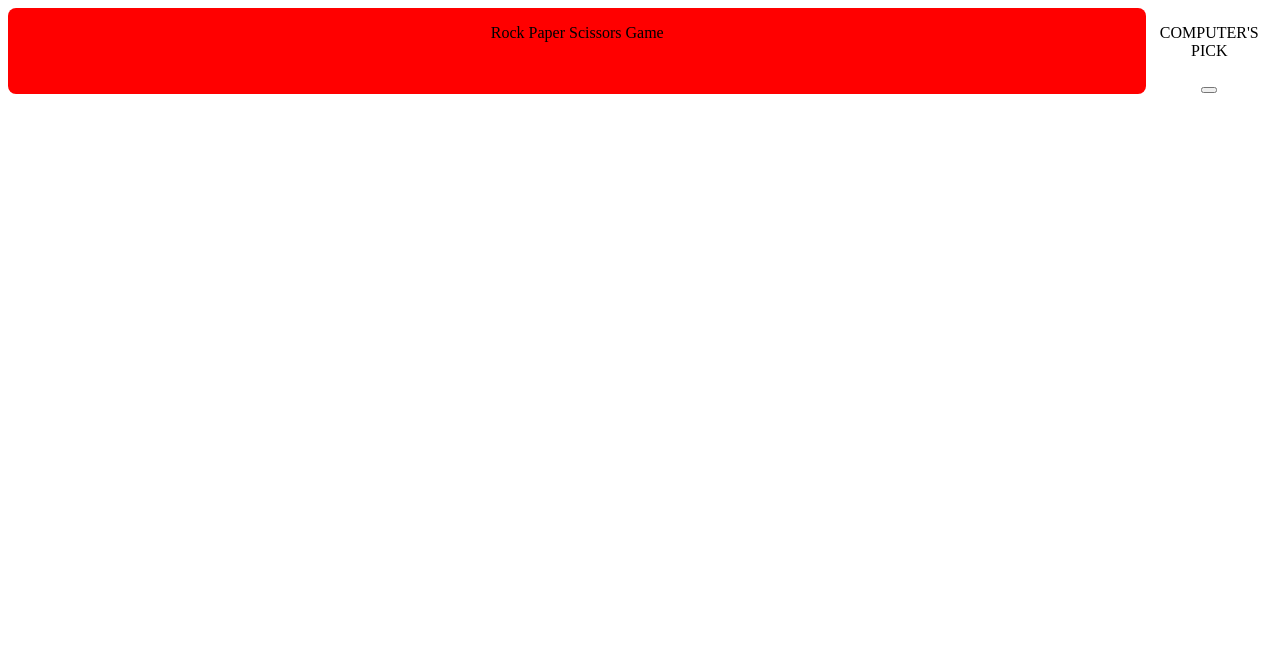
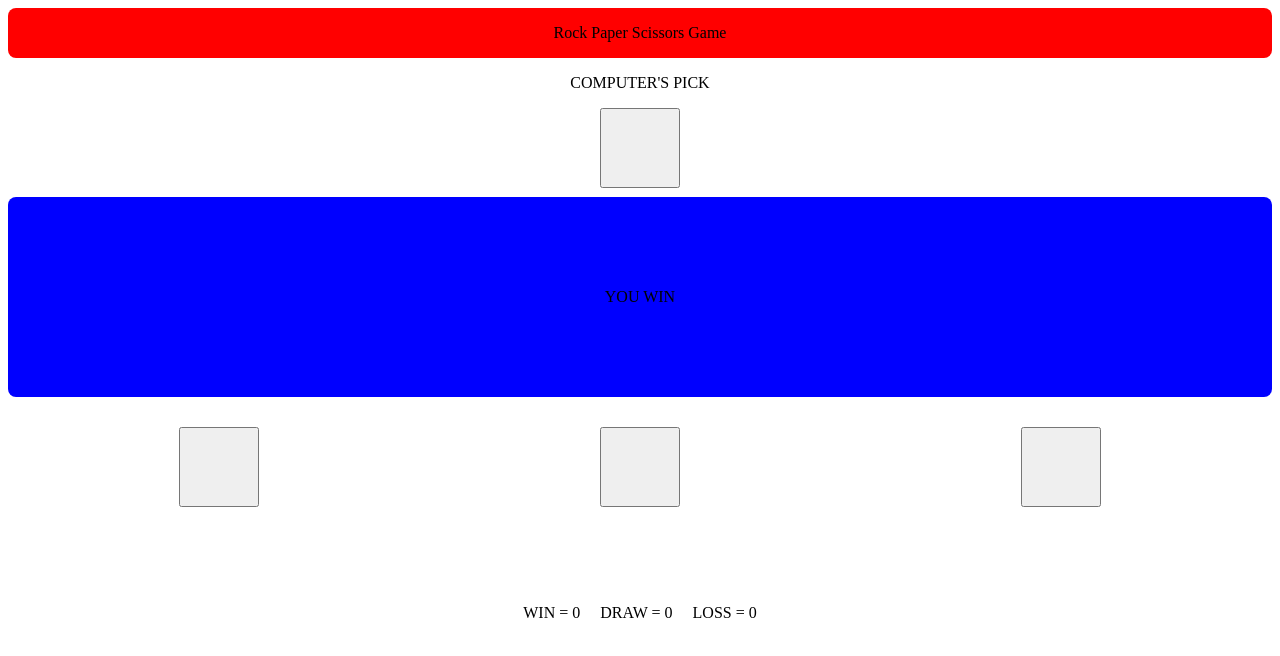
Before and after one commit to AayushHalwai/SPR-game, a plain HTML site: page index.html in a window 1280 px wide. Drawn offline with Linux system fonts and the light colour scheme.

Commit message:
adding html and css

```diff
--- a/index.html
+++ b/index.html
@@ -14,9 +14,36 @@
         <div id="game-box">
             <div id="computer-pick-div">
                 <p> COMPUTER'S PICK</p>
-                <div id="computer-pick"><button class="computer-btn"></button></div>
+                <div id="computer-pick"><button class="computer-btn"></button>
+                </div>
             </div>
+                    <div id="game-info">
+                        <p id="game-info-para"> YOU WIN</p>
+                    </div>
+
+                <div id="user-pick">
+                    <div id="user-pick-rock"><button class="user-btn"></button>
+                    </div>
+
+                        <div id="user-pick-paper"><button class="user-btn"></button>
+                        </div>
+
+                            <div id="user-pick-scissors"><button class="user-btn"></button>
+                            </div>
+
+
+
+
+                </div>
+
         </div>
+                <div>
+                    <div id="game-score">
+                    <p id="game-win">WIN = 0</p>
+                    <p id="game-draw">DRAW = 0</p>
+                    <p id="game-loss">LOSS = 0</p>
+                </div>
+            </div>
    </div>
 
 
--- a/style.css
+++ b/style.css
@@ -1,14 +1,43 @@
 #container{
     display: flex;
-    text-align: center;
+    flex-direction: column;
+    width: 100%;
+
+
 }
 #header{
     background-color: red;
     width: 100%;
     border-radius: 8px;
+    text-align: center;
+}
+#computer-pick-div{
+    display: flex;
+    align-items: center;
+    flex-direction: column;
+}
+button{
+    height: 80px;
+    width: 80px;
+}
 
+#game-info{
+    background-color: blue;
+    margin-top:8px;
+    border-radius: 8px;
+    display: flex;
+    align-items: center;
+    justify-content: center;
+    height: 200px;
 }
-#gamebox{
+#game-score{
     display: flex;
-
+    justify-content: center;
+    gap: 20px;
+    margin-top: 80px;
 }
+#user-pick{
+    display: flex;
+    justify-content: space-around;
+    margin-top: 30px;
+}
```
